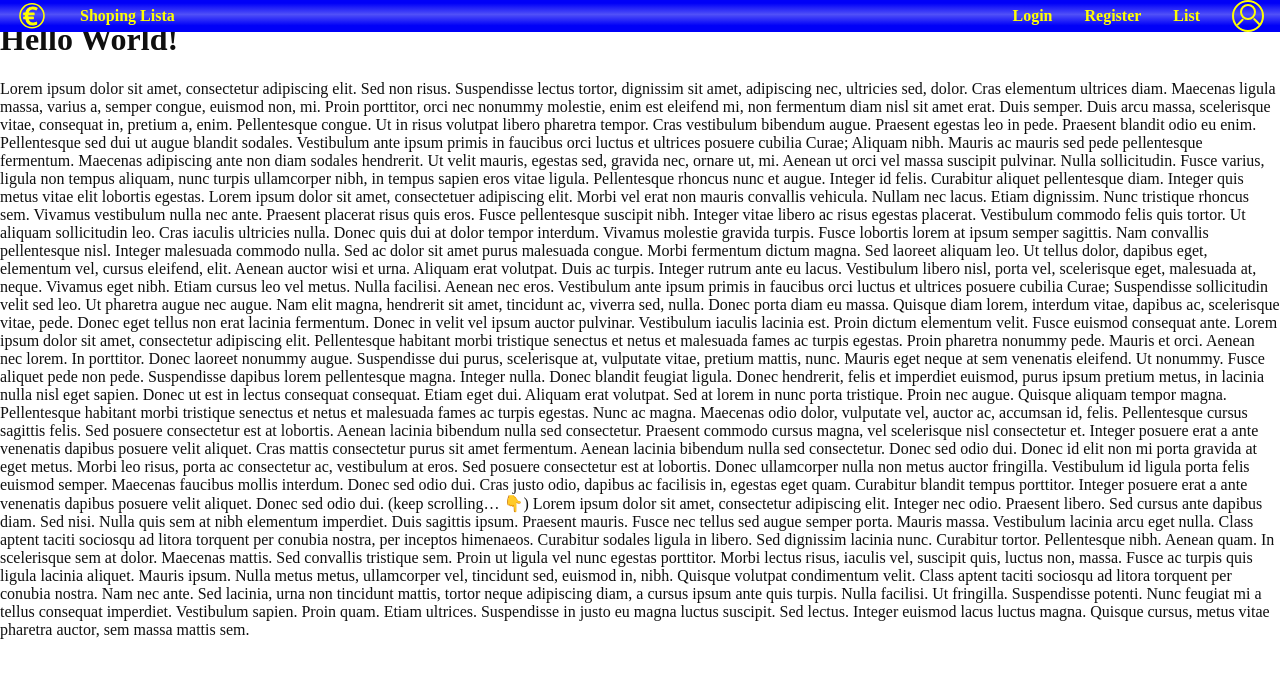
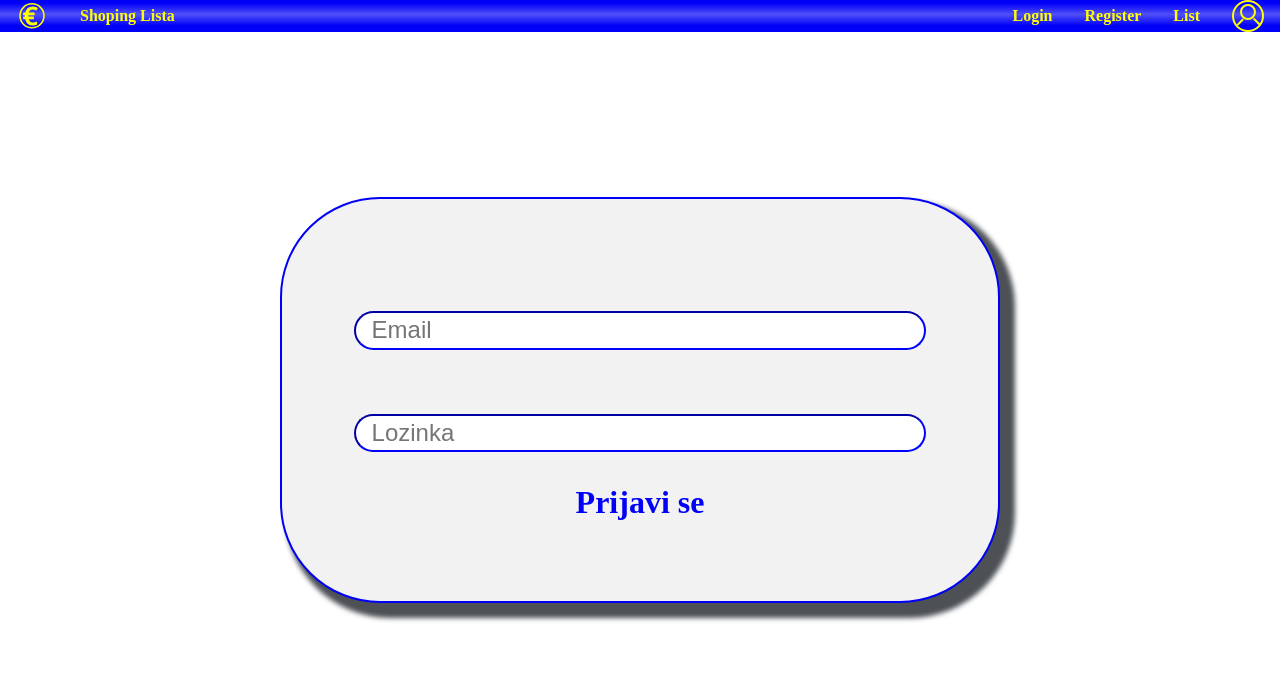
Before and after one commit to BrunoVelcl/price_tracker_frontend, a React (Vite) app: page / in a window 1280 px wide. Shown: the top 678 px of the page. Built offline with nearby package versions, Linux system fonts and the light colour scheme.

Commit message:
Login page -add login component -add react-form-hook dependency -add Zed dependency -add comon CSS resets -bugfix navbar, bugs induced by CSS resets and content on page

```diff
--- a/package.json
+++ b/package.json
@@ -10,9 +10,12 @@
     "preview": "vite preview"
   },
   "dependencies": {
+    "@hookform/resolvers": "^5.2.2",
     "motion": "^12.38.0",
     "react": "^19.2.4",
-    "react-dom": "^19.2.4"
+    "react-dom": "^19.2.4",
+    "react-hook-form": "^7.72.1",
+    "zod": "^4.3.6"
   },
   "devDependencies": {
     "@babel/core": "^7.29.0",
--- a/src/App.css
+++ b/src/App.css
@@ -0,0 +1,8 @@
+#root {
+    width: 100vw;
+    height: 100vh;
+    display: flex;
+    flex-flow: column wrap;
+    align-items: center;
+    justify-content: center;
+}
--- a/src/App.tsx
+++ b/src/App.tsx
@@ -1,12 +1,12 @@
+import "./App.css";
 import Navbar from "./components/Navbar";
-import LoremIpsum from "./components/temp/LoremIpsum";
+import Login from "./components/Login"
 
 export default function App(){
     return(
 	<>
 	    <Navbar />
-	    <h1>Hello World!</h1>
-	   <LoremIpsum />
+	    <Login />
 	</>
     );
 }
--- /dev/null
+++ b/src/components/Login.css
@@ -0,0 +1,92 @@
+@import "./../variables.css";
+
+.login-form {
+    --background-color: var(--concrete);
+    --border-color: var(--electric-blue);
+    --shadow-color: var(--dark-cool-gray);
+    --input-bg-color: var(--white);
+    --form-button-text-color: var(--electric-blue);
+}
+
+@media(prefers-color-scheme: dark) {
+    .login-form {
+	--background-color: var(--carbon-black);
+	--border-color: var(--main-dark-bg-color);
+	--shadow-color: var(--atomic-black);
+	--input-bg-color: var(--metalic-gray);
+	--form-button-text-color: var(--metalic-gray);
+    }
+}
+
+.login-form {
+    display: flex;
+    flex-flow: column nowrap;
+    justify-content: center;
+    align-items: center;
+    width: 30%;
+    min-width: 720px;
+    background-color: var(--background-color);
+    border: solid 2px var(--border-color);
+    padding: 5rem 0 5rem 0;
+    border-radius: 100px;
+    box-shadow: 10px 10px 5px 5px var(--shadow-color),
+		inset 0 0 0 0 var(--shadow-color);
+    transition: all 0.15s ease-out;
+    cursor: pointer;
+
+    .form-field {
+	margin: 2rem;
+	position: relative;
+	width: 80%;
+
+	input {
+	    font-size: 1.5rem;
+	    width: 100%;
+	    padding: 0.2rem 1rem 0.2rem 1rem;
+	    border-color: var(--border-color);
+	    border-radius: 50px;
+	    background-color: var(--input-bg-color);
+	    }
+	input:focus {
+	    transition: all 0.3s ease-in;
+	    transform: scale(1.02);
+	    outline: solid 2px var(--border-color);
+	    box-shadow: 0 0 2rem var(--shadow-color);
+	}
+
+	.error-message {
+	    position: absolute;
+	    top: 105%;
+	    left: 5%;
+	    color: var(--error-text);
+	}
+    }
+
+    span {
+	font-size: 2rem;
+	font-weight: bold;
+	color: var(--form-button-text-color);
+
+    }
+}
+
+.login-form.active {
+    transform: scale(0.98);
+    box-shadow: 0 0 0 0 var(--shadow-color),
+		inset 10px 10px 5px 5px var(--shadow-color);
+    pointer-events: none;
+}
+
+@media (width < 1080px) {
+    .login-form {
+	width: 50%;
+	min-width: 720px;
+    }
+}
+
+@media (width < 720px) {
+    .login-form {
+	width: 95%;
+	min-width: 256px;
+    }
+}
--- a/src/components/Login.tsx
+++ b/src/components/Login.tsx
@@ -1,6 +1,64 @@
+import "./Login.css";
+import { type SubmitHandler, useForm } from "react-hook-form";
+import { z } from "zod";
+import { zodResolver } from "@hookform/resolvers/zod";
+import { useState } from "react";
+
+const schema = z.object({
+    email: z.email("Unesite važeći email"),
+    password: z.string().min(8, "Lozinka mora sadržavati barem 8 znakova"),
+});
+
+
+type FormFields = z.infer<typeof schema>;
+
 export default function Login() {
+    const {
+	register,
+	handleSubmit,
+	formState: {errors},
+	} = useForm<FormFields>(
+	    {resolver: zodResolver(schema),}
+	);
+
+    const onSubmit: SubmitHandler<FormFields> = (data) => {
+	setIsLogingIn(prev => !prev);
+	console.log(data); //TODO: API call
+    }
+
+    const [isLogingIn, setIsLogingIn] = useState(false);
+    const baseClass = "login-form";
+    const activeClass = baseClass + " " + " active";
+
     return (
 	<>
-
+	    <form
+	    onClick={handleSubmit(onSubmit)}
+	    onSubmit={handleSubmit(onSubmit)}
+	    className={isLogingIn ? activeClass : baseClass}
+	    >
+		<div className="form-field">
+		    <input
+		    {...register("email")}
+		    disabled={isLogingIn}
+		    onClick={e => e.stopPropagation()}
+		    placeholder="Email"
+		    />
+		    {errors.email && <div className="error-message">{errors.email?.message}</div>}
+		</div>
+		<div className="form-field">
+		    <input
+		    {...register("password")}
+		    disabled={isLogingIn}
+		    onClick={e => e.stopPropagation()}
+		    placeholder="Lozinka"
+		    />
+		    {errors.password && <div className="error-message">{errors.password?.message}</div>}
+		</div>
+		{/*Hidden button to enable keyboard submisions*/}
+		<button type="submit" style={{display: "none"}} />
+		<span>Prijavi se</span>
+	    </form>
+	</>
     );
 }
--- a/src/components/Navbar.css
+++ b/src/components/Navbar.css
@@ -39,14 +39,23 @@ a {
 nav {
     position:fixed;
     top: 0px;
-    z-index: 2;
+    z-index: 1;
     width: 100vw;
-    margin-left: calc(50% - 50vw);
-    background: var(--background-gradient);
-    color: var(--color);
     display: flex;
     flex-flow: row nowrap;
     justify-content: space-between;
+
+}
+
+.portal-anchor {
+    height: 100%;
+    width: 100%;
+    display: flex;
+    flex-flow: row nowrap;
+    justify-content: space-between;
+    position: relative;
+    background: var(--background-gradient);
+    color: var(--color);
 
     section {
 	display: flex;
@@ -69,7 +78,7 @@ nav {
 .profile-icon {
     color: var(--color);
     height: 80%;
-    width: 2rem;
+    width: 4rem;
     padding-right: 1rem;
     padding-left: 1rem;
 }
@@ -106,8 +115,9 @@ nav {
 @media (width < 720px) {
 
     #mobile-nav-portal {
-	z-index: 1;
-	position:fixed;
+	z-index: -1;
+	position: absolute;
+	top: 100%;
 	display: flex;
 	flex-flow: row nowrap;
 	justify-content: end;
--- a/src/components/Navbar.tsx
+++ b/src/components/Navbar.tsx
@@ -35,7 +35,9 @@ export default function Navbar() {
 	    <motion.nav
 		initial={{ y: -30 }}
 		animate={{ y: isActive ? 0 : "-100%" }}
-		transition={{ duration: 0.5, ease:"easeOut" }}>
+		transition={{ duration: 0.5, ease:"easeOut" }}
+		>
+		<div className="portal-anchor">
 		<section>
 		    <Logo />
 		    <a href="#"><h1>Shoping Lista</h1></a>
@@ -69,8 +71,9 @@ export default function Navbar() {
 		    }
 
 		</section>
+		</div>
+		<div id="mobile-nav-portal"></div>
 	    </motion.nav>
-	    <div id="mobile-nav-portal"></div>
 	</>
     );
 }
--- a/src/index.css
+++ b/src/index.css
@@ -13,6 +13,13 @@
     }
 }
 
+
+*, *::before, *::after {
+    box-sizing: border-box;
+    padding: 0;
+    margin: 0;
+}
+
 body {
     margin: 0;
     background-color: var(--main-bg-color);
--- a/src/variables.css
+++ b/src/variables.css
@@ -8,7 +8,7 @@
     --carbon-black: rgb(33,33,33);
     --dark-charcoal: rgb(48,48,46);
     --charcoal: rgb(38,38,36);
-    --dark-cool-grey: rgb(77,81,86);
+    --dark-cool-gray: rgb(77,81,86);
     --metalic-gray: rgb(192,192,192);
     --olive-gray: rgb(38,38,34);
     --pale-gray: rgb(227,227,227);
@@ -27,6 +27,7 @@
 
     --euro-yellow: rgb(255,255,0);
     --metalic-orange: rgb(219,83,2);
+    --crimson: rgb(220,20,60);
 
     /*Bacground variables*/
 
@@ -38,10 +39,13 @@
     --tertiary-light-text-color: var(--retro-black);
 
     --main-dark-bg-color: var(--atomic-black);
-    --secondary-dark-bg-color: var(--dark-cool-grey);
+    --secondary-dark-bg-color: var(--dark-cool-gray);
     --thertiary-dark-bg-color: var(--dark-charcoal);
     --main-dark-text-color: var(--white);
     --secondary-dark-text-color: var(--pale-gray);
     --tertiary-dark-text-color: var(--argent);
 
+    /*Text variables*/
+
+    --error-text: var(--crimson);
 }
```
Also changed, not shown: 1 other file (tests, documents, lock files or other folders).
